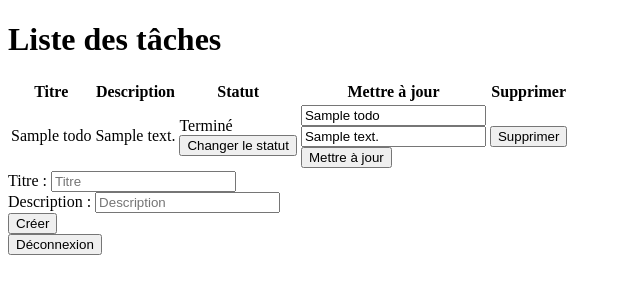
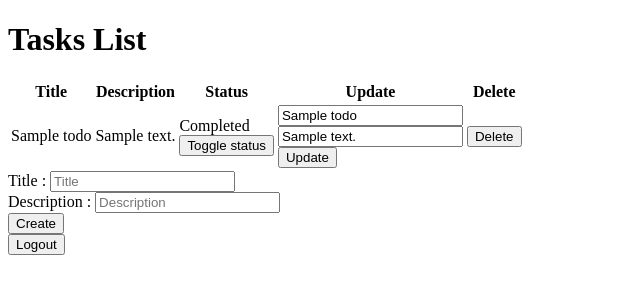
Before and after one commit to Baby055/todo-v2, a Spring Boot app: page /tasks in a window 1280 px wide. Shown: the top 300 px of the page, without its empty margins (0-640 px from the left). Run offline with Spring Boot 4, Linux system fonts and the light colour scheme; a user stored in the database is signed in; empty tables hold one stand-in row (values such as "Sample post"); some of the project's set-up classes (security, data sources, template engines, error pages and the like) are left out, and stand-ins take their place; database files in the repository are not loaded.

Commit message:
fix : change the language in english

```diff
--- a/src/main/java/com/sombiniaina/project/endpoint/rest/controller/TodoController.java
+++ b/src/main/java/com/sombiniaina/project/endpoint/rest/controller/TodoController.java
@@ -20,10 +20,10 @@ public class TodoController {
   private final TodoService todoService;
 
   public record CreateTodoRequest(
-      @NotBlank(message = "Task must have title") String title, String description) {}
+      @NotBlank(message = "Task must have a title") String title, String description) {}
 
   public record UpdateTodoRequest(
-      @NotBlank(message = "Task must have title") String title, String description) {}
+      @NotBlank(message = "Task must have a title") String title, String description) {}
 
   @GetMapping("/tasks")
   public String tasks(Model model, Authentication authentication) {
--- a/src/main/java/com/sombiniaina/project/service/AccountService.java
+++ b/src/main/java/com/sombiniaina/project/service/AccountService.java
@@ -23,11 +23,11 @@ public class AccountService {
   public AppUser addAccount(String username, String email, String rawPassword, Role role) {
     if (appUserRepository.existsByUsername(username)) {
       throw new AccountAlreadyExistsException(
-          "Account already exists with this username : " + username);
+          "An account already exists with this username : " + username);
     }
 
     if (appUserRepository.existsByEmail(email)) {
-      throw new AccountAlreadyExistsException("Account already exists with this email : " + email);
+      throw new AccountAlreadyExistsException("An account already exists with this email : " + email);
     }
 
     JAppUser jAppUser =
--- a/src/main/resources/templates/register.html
+++ b/src/main/resources/templates/register.html
@@ -2,10 +2,10 @@
 <html xmlns:th="http://www.thymeleaf.org">
 <head>
     <meta charset="UTF-8">
-    <title>Inscription</title>
+    <title>Register</title>
 </head>
 <body>
-<h1>Inscription</h1>
+<h1>Register</h1>
 
 <form th:action="@{/register}" method="post" th:object="${registerRequest}">
     <div th:if="${#fields.hasGlobalErrors()}">
--- a/src/main/resources/templates/tasks.html
+++ b/src/main/resources/templates/tasks.html
@@ -2,53 +2,53 @@
 <html xmlns:th="http://www.thymeleaf.org">
 <head>
     <meta charset="UTF-8">
-    <title>Liste des tâches</title>
+    <title>Tasks List</title>
 </head>
 <body>
-<h1>Liste des tâches</h1>
+<h1>Tasks List</h1>
 
 <div th:if="${error}">
-    <p style="color: red" th:text="${error}">Erreur</p>
+    <p style="color: red" th:text="${error}">Error</p>
 </div>
 
 <div th:if="${#lists.isEmpty(todosList)}">
-    <span>Aucune tâche trouvée, voulez-vous en créer une ?</span>
+    <span>No tasks found, want to create one?</span>
 </div>
 
 <table>
     <thead>
         <tr>
-            <th>Titre</th>
+            <th>Title</th>
             <th>Description</th>
-            <th>Statut</th>
-            <th>Mettre à jour</th>
-            <th>Supprimer</th>
+            <th>Status</th>
+            <th>Update</th>
+            <th>Delete</th>
         </tr>
     </thead>
     <tbody>
         <tr th:each="task : ${todosList}">
-            <td th:text="${task.title}">Titre</td>
+            <td th:text="${task.title}">Title</td>
             <td th:text="${task.description}">Description</td>
             <td>
-                <span th:text="${task.completed} ? 'Terminé' : 'À faire'">Statut</span>
+                <span th:text="${task.completed} ? 'Completed' : 'To do'">Status</span>
                 <form th:action="@{/tasks/{id}/toggle(id=${task.id})}" method="post">
-                    <button type="submit">Changer le statut</button>
+                    <button type="submit">Toggle status</button>
                 </form>
             </td>
             <td>
                 <form th:action="@{/tasks/{id}/update(id=${task.id})}" method="post">
                     <div>
-                        <input type="text" name="title" placeholder="Titre" th:value="${task.title}" required />
+                        <input type="text" name="title" placeholder="Title" th:value="${task.title}" required />
                     </div>
                     <div>
                         <input type="text" name="description" placeholder="Description" th:value="${task.description}" />
                     </div>
-                    <button type="submit">Mettre à jour</button>
+                    <button type="submit">Update</button>
                 </form>
             </td>
             <td>
                 <form th:action="@{/tasks/{id}/delete(id=${task.id})}" method="post">
-                    <button type="submit">Supprimer</button>
+                    <button type="submit">Delete</button>
                 </form>
             </td>
         </tr>
@@ -57,18 +57,18 @@
 
 <form th:action="@{/tasks/create}" method="post">
     <div>
-        <label for="new-title">Titre : </label>
-        <input type="text" id="new-title" name="title" placeholder="Titre" required />
+        <label for="new-title">Title : </label>
+        <input type="text" id="new-title" name="title" placeholder="Title" required />
     </div>
     <div>
         <label for="new-description">Description : </label>
         <input type="text" id="new-description" name="description" placeholder="Description" />
     </div>
-    <button type="submit">Créer</button>
+    <button type="submit">Create</button>
 </form>
 
 <form method="POST" th:action="@{/logout}">
-    <button type="submit">Déconnexion</button>
+    <button type="submit">Logout</button>
 </form>
 </body>
 </html>
```
Also changed, not shown: src/main/java/com/sombiniaina/project/endpoint/rest/controller/AuthController.java (+7 -3 lines), src/main/resources/templates/login.html (+8 -8 lines).
